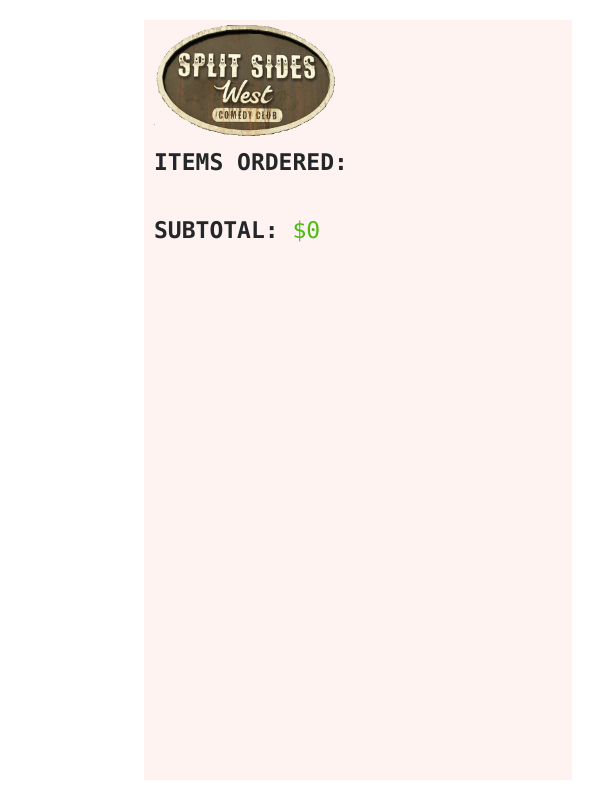
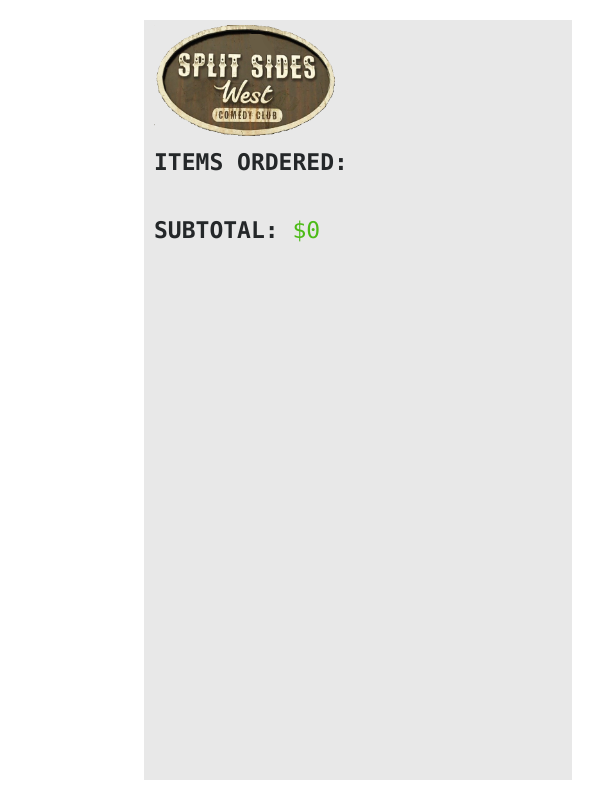
Before and after one commit to raneemib/splitsides, a plain HTML site: page index.html in a window 1280 px wide. Shown: the full height of the page, 688-1280 px from the left. Drawn offline with Linux system fonts and the light colour scheme.

Commit message:
Update index.css

```diff
--- a/index.css
+++ b/index.css
@@ -15,7 +15,7 @@ pre, code {
     font-family: ui-monospace, "Cascadia Mono", "Segoe UI Mono", "Ubuntu Mono", "Roboto Mono", Menlo, Monaco, Consolas, monospace;
     font-size: 13px;
     line-height: 17px;
-	background-color: #FFF3F2;
+	background-color: #e8e8e8;
 }
 
 body {
```
